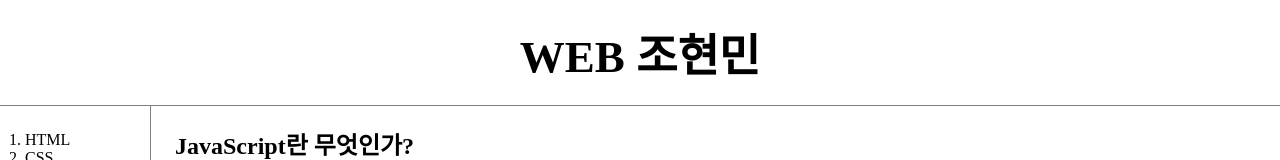
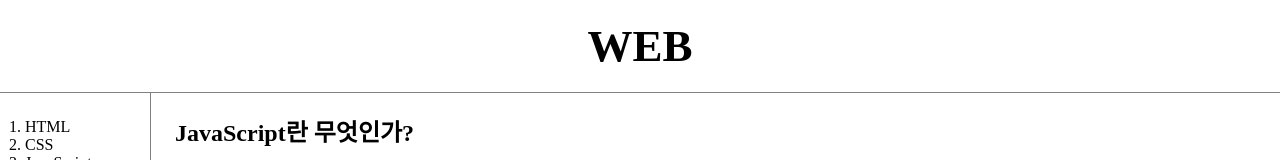
Before and after one commit to Hyeon-Min1/acrochm, a plain HTML site: page 3JavaScript.html in a window 1280 px wide. Shown: the top 160 px of the page. Drawn offline with Linux system fonts and the light colour scheme.

Commit message:
Add files via upload

```diff
--- a/3JavaScript.html
+++ b/3JavaScript.html
@@ -3,12 +3,12 @@
   <head>
     <meta charset="UTF-8" />
     <meta http-equiv="X-UA-Compatible" content="IE=edge" />
-    <title>WEB1 - JavaScript</title>
+    <title>Family Jo</title>
     <link rel="stylesheet" href="style.css" />
   </head>
 
   <body>
-    <h1><a href="index.html">WEB</a> 조현민</h1>
+    <h1><a href="index.html">WEB</a></h1>
     <div id="grid">
       <ol>
         <li><a href="1HTML.html">HTML</a></li>
```
Also changed, not shown: 1HTML.html (+2 -2 lines), 2CSS.html (+2 -2 lines), index.html (+2 -2 lines).
